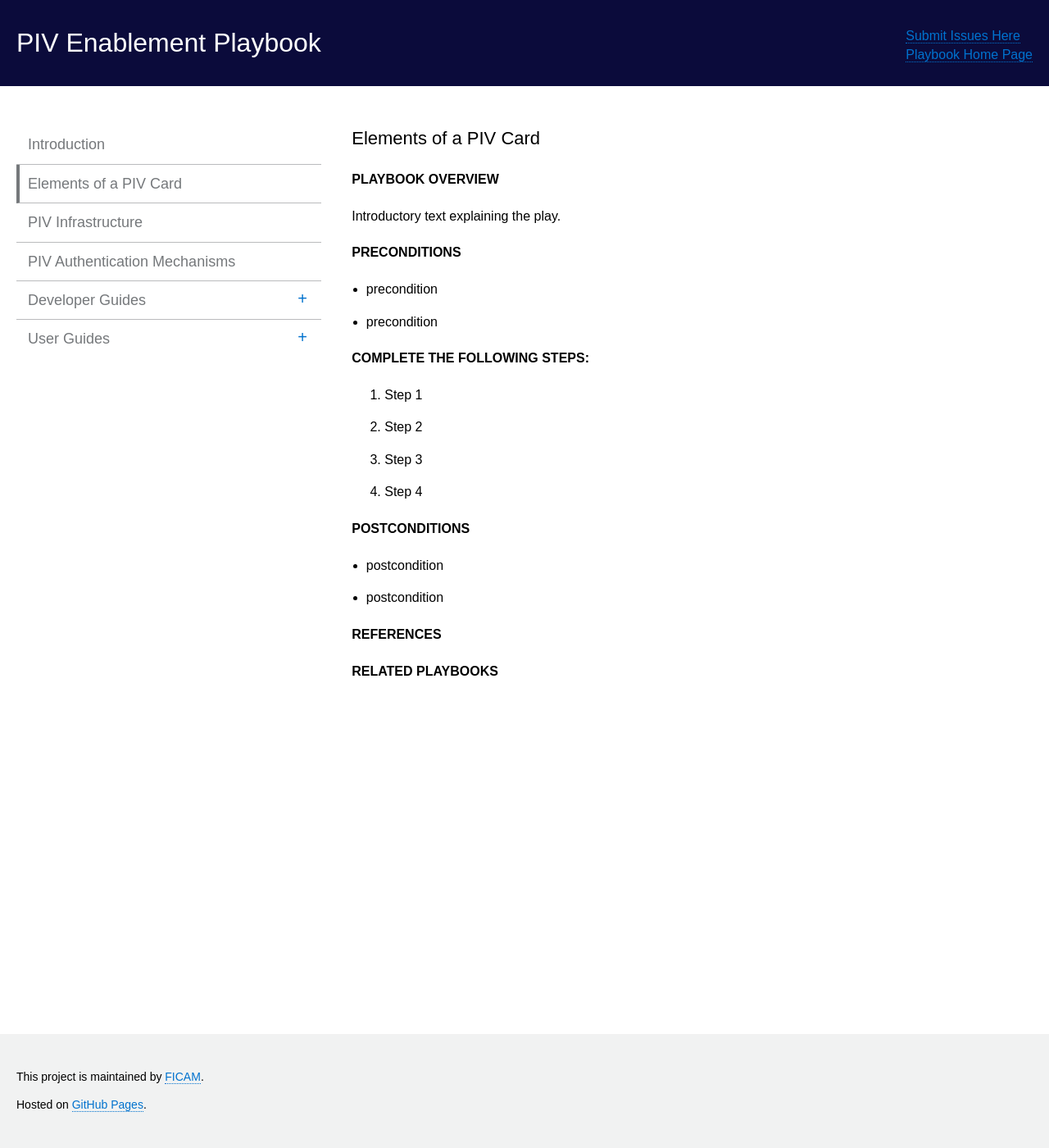
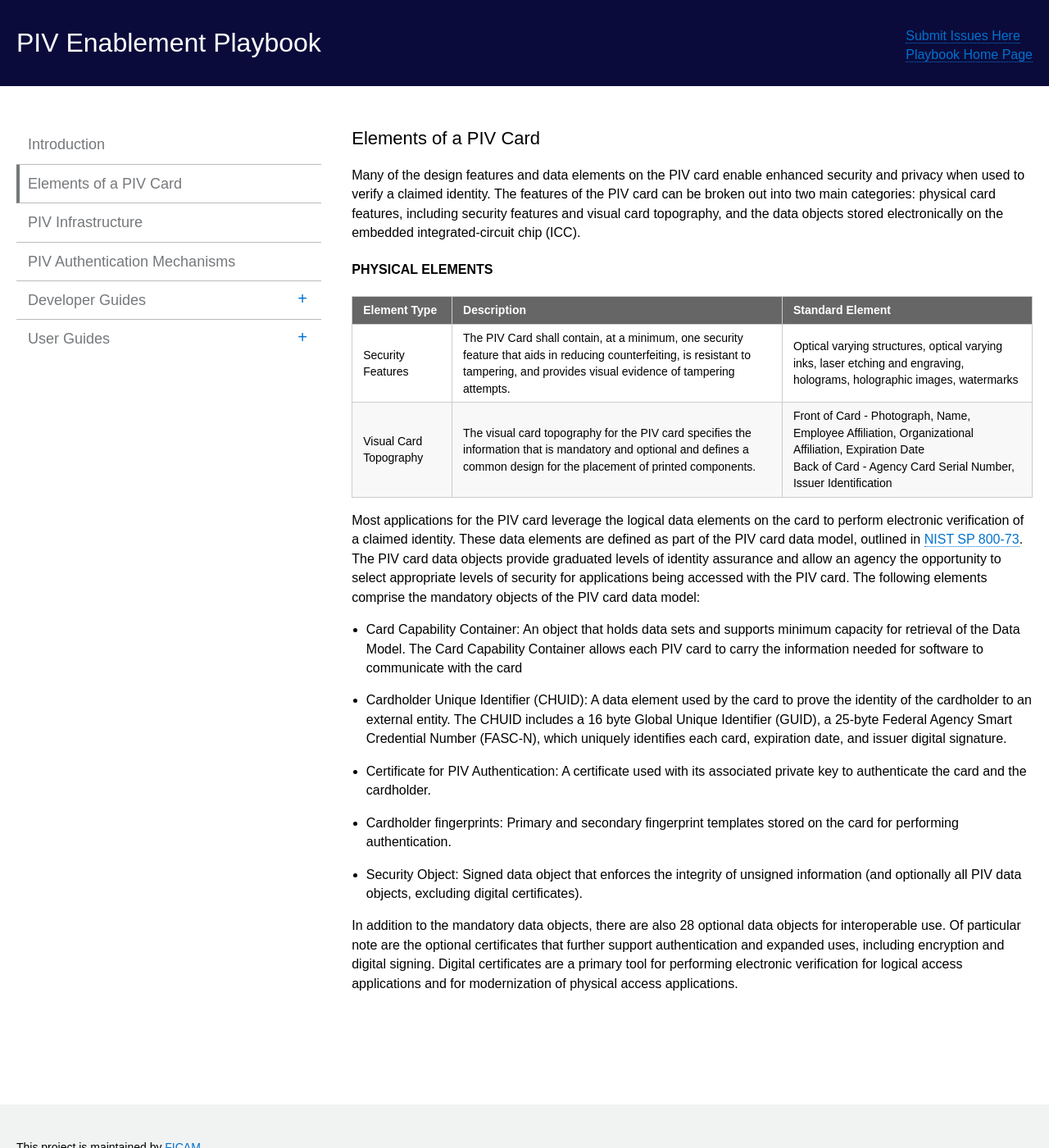
Before and after one commit to AllieTbo/playbook-piv, a Jekyll site: the page built from pages/elements.md, in a window 1280 px wide and 1400 px high. Shown: the whole window at 82% size. Built offline with Jekyll 4.4.1, drawn with Linux system fonts in a browser that asks for light colours.

Commit message:
Added file for box code, text for PIV Elements

```diff
--- a/pages/elements.md
+++ b/pages/elements.md
@@ -3,32 +3,25 @@ layout: page
 title: Elements of a PIV Card
 permalink: /elements/
 ---
-#### Playbook Overview
+Many of the design features and data elements on the PIV card enable enhanced security and privacy when used to verify a claimed identity. The features of the PIV card can be broken out into two main categories: physical card features, including security features and visual card topography, and the data objects stored electronically on the embedded integrated-circuit chip (ICC).
 
-Introductory text explaining the play.
+#### Physical Elements
 
-#### Preconditions
+<table>
+<thead><tr><th>Element Type</th><th>Description</th><th>Standard Element</th></tr></thead>
+<tr><td>Security Features</td><td>The PIV Card shall contain, at a minimum, one security feature that aids in reducing counterfeiting, is resistant to tampering, and provides visual evidence of tampering attempts.</td><td>Optical varying structures, optical varying inks, laser etching and engraving, holograms, holographic images, watermarks
+</td></tr>
+<tr><td>Visual Card Topography</td><td>The visual card topography for the PIV card specifies the information that is mandatory and optional and defines a common design for the placement of printed components.</td><td>Front of Card - Photograph, Name, Employee Affiliation, Organizational Affiliation, Expiration Date
+<br/>Back of Card - Agency Card Serial Number, Issuer Identification
+</td></tr>
+</table>
 
-<ul>
-<li>precondition</li>
-<li>precondition</li>
-</ul>
+Most applications for the PIV card leverage the logical data elements on the card to perform electronic verification of a claimed identity. These data elements are defined as part of the PIV card data model, outlined in <a href="http://nvlpubs.nist.gov/nistpubs/SpecialPublications/NIST.SP.800-73-4.pdf">NIST SP 800-73</a>. The PIV card data objects provide graduated levels of identity assurance and allow an agency the opportunity to select appropriate levels of security for applications being accessed with the PIV card. The following elements comprise the mandatory objects of the PIV card data model:
 
-#### Complete the following steps:
+- Card Capability Container: An object that holds data sets and supports minimum capacity for retrieval of the Data Model. The Card Capability Container allows each PIV card to carry the information needed for software to communicate with the card
+- Cardholder Unique Identifier (CHUID): A data element used by the card to prove the identity of the cardholder to an external entity. The CHUID includes a 16 byte Global Unique Identifier (GUID), a 25-byte Federal Agency Smart Credential Number (FASC-N), which uniquely identifies each card, expiration date, and issuer digital signature.
+- Certificate for PIV Authentication: A certificate used with its associated private key to authenticate the card and the cardholder.
+- Cardholder fingerprints: Primary and secondary fingerprint templates stored on the card for performing authentication.
+- Security Object: Signed data object that enforces the integrity of unsigned information (and optionally all PIV data objects, excluding digital certificates).
 
-<ol>
-<li>Step 1</li>
-<li>Step 2</li>
-<li>Step 3</li>
-<li>Step 4</li>
-</ol>
-
-#### Postconditions
-<ul>
-<li>postcondition</li>
-<li>postcondition</li>
-</ul>
-
-#### References
-
-#### Related Playbooks
+In addition to the mandatory data objects, there are also 28 optional data objects for interoperable use. Of particular note are the optional certificates that further support authentication and expanded uses, including encryption and digital signing. Digital certificates are a primary tool for performing electronic verification for logical access applications and for modernization of physical access applications.
```
Also changed, not shown: _devconfig/15_network.md (+1 -1 lines), pages/authen.md (+3 -1 lines), pages/boxes.md (added, +61 -0 lines), pages/infrastructure.md (+9 -29 lines), img/microsoft.png (added).
